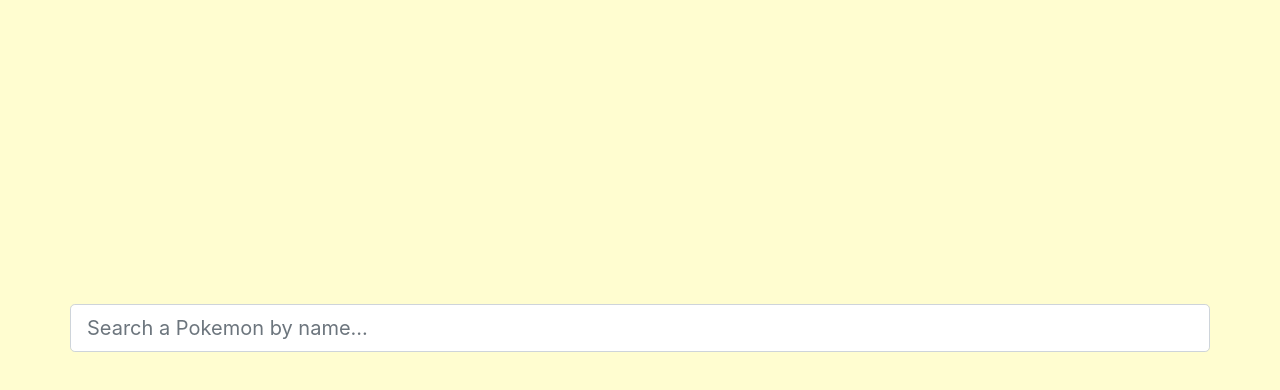
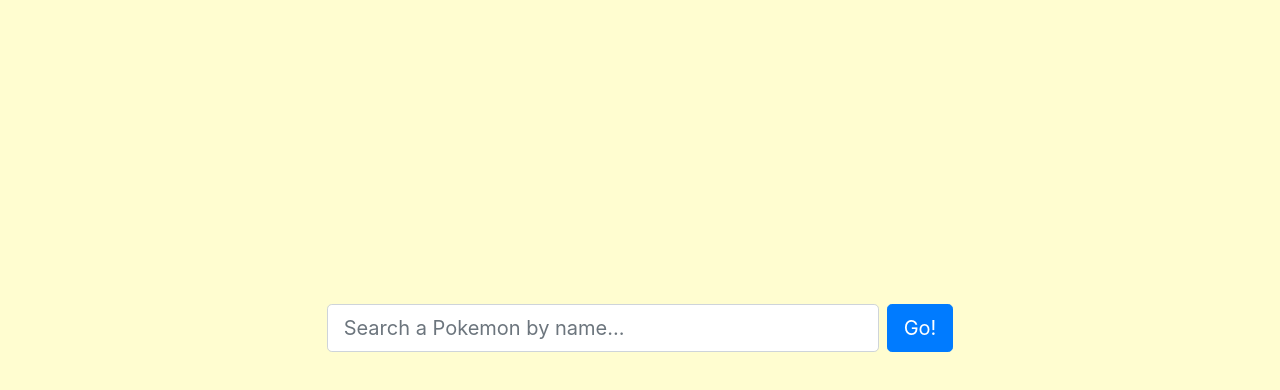
Before and after one commit to RickD101/Pokemoveset, a plain HTML site: page index.html in a window 1280 px wide. Shown: the part 72-462 px from the top of the page. Drawn offline with nearby package versions, Linux system fonts and the light colour scheme.

Commit message:
finished touching up appearance of search screen

```diff
--- a/index.html
+++ b/index.html
@@ -19,7 +19,7 @@
     <div class="fixed-top">
         <nav class="navbar navbar-light bg-danger d-flex">
             <a class="navbar-brand" href="index.html">Pokémoveset</a>
-            <span class="navbar-text align-left text-light">
+            <span class="navbar-text align-left text-light d-none d-sm-block">
                 <i>The Pokémon moveset generator.</i>
             </span>
             <button class="navbar-toggler ml-auto" type="button" data-toggle="collapse" data-target="#navbarToggleExternalContent"
--- a/js/app.js
+++ b/js/app.js
@@ -13,10 +13,12 @@
         $('.container').children().remove();
 
         // draw the pokemon search bar and button
-        $('.container').append('<div class="row d-flex align-items-center" style="height: 100vh; margin-top: 70;"></div>');
+        $('.container').append('<div class="form-row d-flex align-content-center justify-content-center" style="height: 100vh; margin-top: 70;"></div>');
         const searchBar = $(
-            '<input class="form-control form-control-lg" id="searchBar" type="text" placeholder="Search a Pokemon by name..."></input>')
-        $('.row').append(searchBar);
+            '<div class="col-12 col-sm-6 p-1"><input class="form-control form-control-lg" id="searchBar" type="text" placeholder="Search a Pokemon by name..."></input></div>');
+        const goButton = $(`<div class="p-1"><button class="btn btn-primary btn-lg">Go!</button></div>`);
+        $('.form-row').append(searchBar);
+        $('.form-row').append(goButton);
     }
 };
 
```
